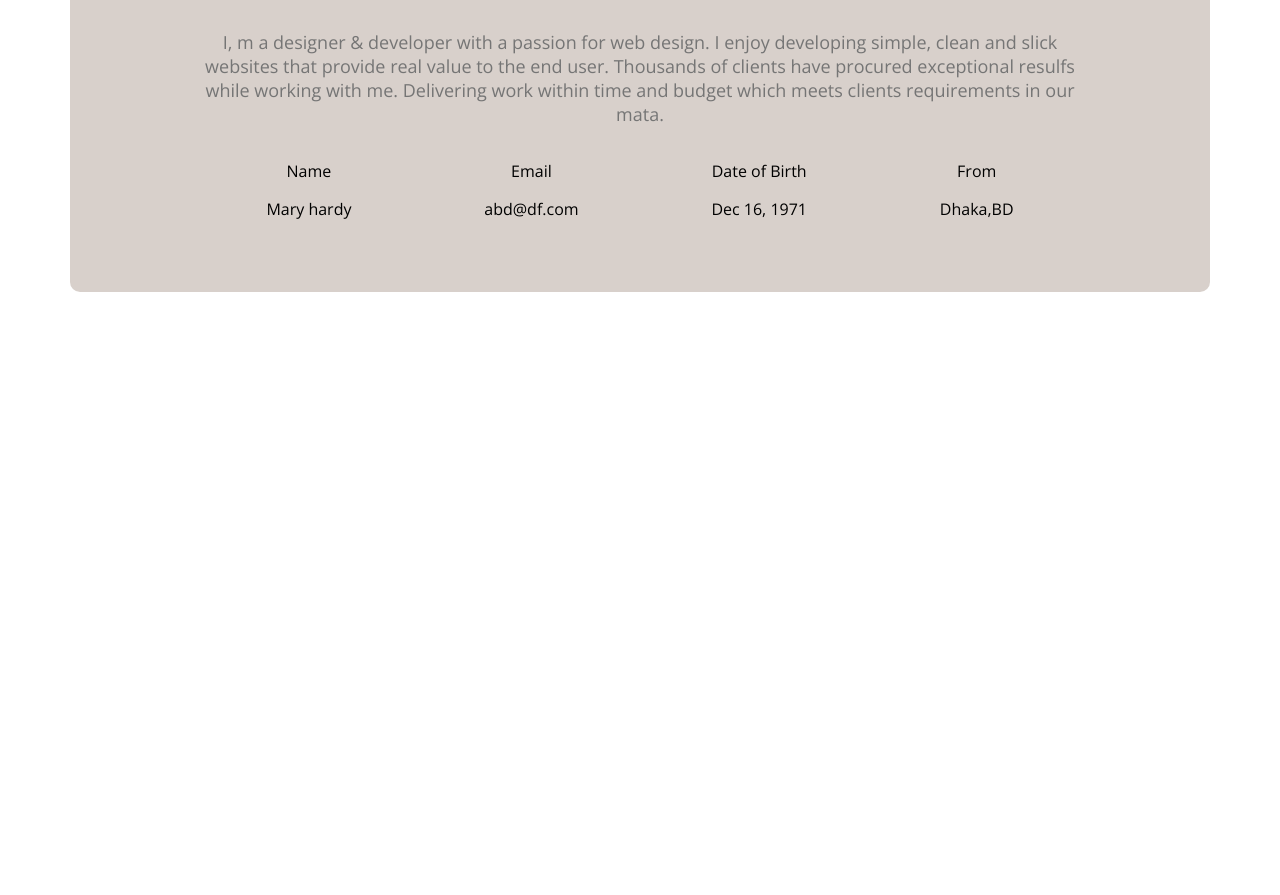
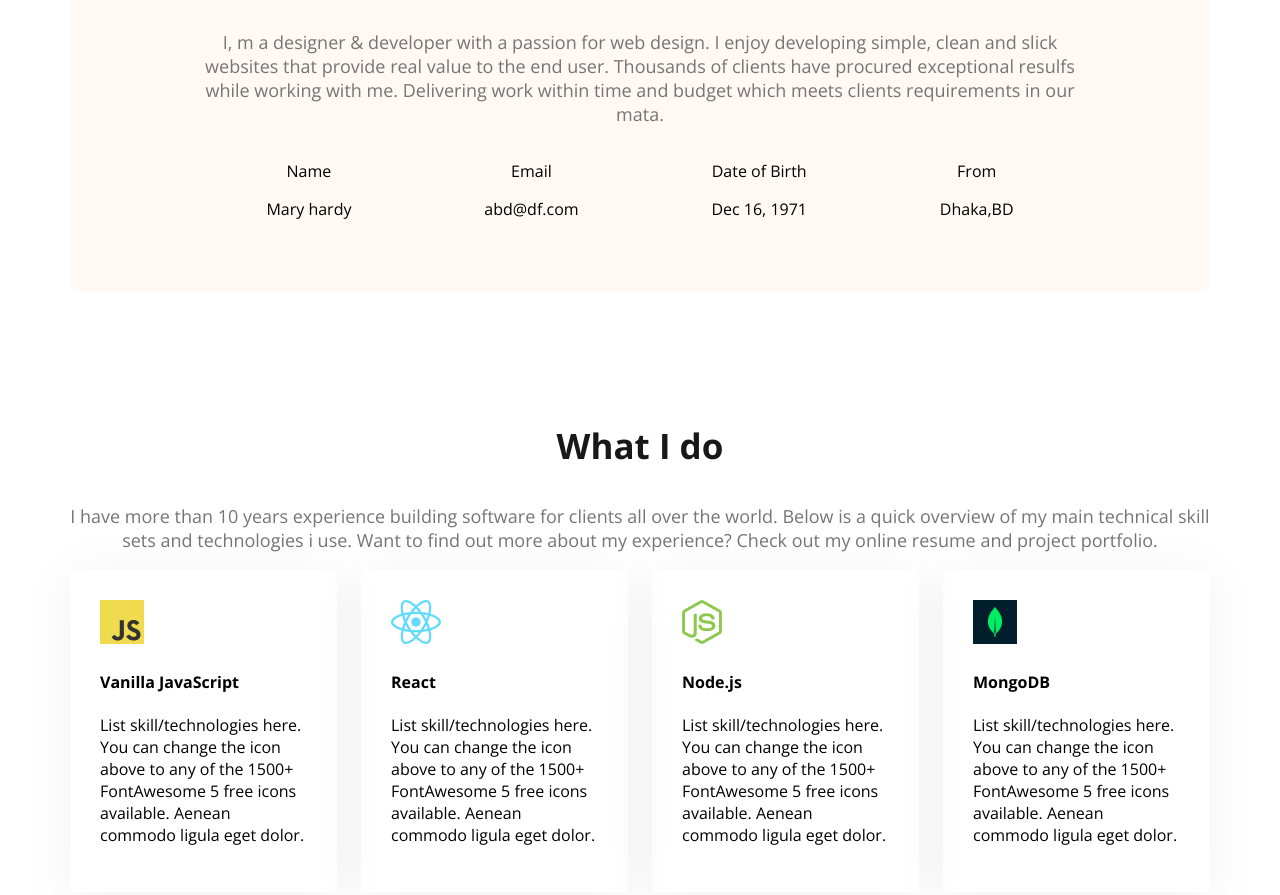
Before and after one commit to ShovonTheBarua/web-dev-portfolio, a plain HTML site: page index.html in a window 1280 px wide. Shown: the part 1103-1998 px from the top of the page. Before the commit the page ends 1403 px from the top, so only its background shows below. Drawn offline with nearby package versions, Linux system fonts and the light colour scheme.

Commit message:
added skills

```diff
--- a/index.html
+++ b/index.html
@@ -58,6 +58,36 @@
                 </div>
             </div>
         </section>
+        <!-- what i do section start -->
+         <section class="skills">
+            <h3 class="section-title text-center">What I do</h3>
+            <p class="section-description text-center">I have more than 10 years experience building software for clients all over the world. Below is a quick overview of my main technical skill sets and technologies i use. Want to find out more about my experience? Check out my online resume and project portfolio.</p>
+
+            <div class="skills-container">
+                 <!-- .skill*4>img+h4.skill-title+p.skill-description -->
+                 <div class="skill">
+                     <img src="images/icons/js.png" alt="">
+                     <h4 class="skill-title">Vanilla JavaScript</h4>
+                     <p class="skill-description">List skill/technologies here. You can change the icon above to any of the 1500+ FontAwesome 5 free icons available. Aenean commodo ligula eget dolor.</p>
+                    </div>
+                    <div class="skill">
+                        <img src="images/icons/react.png" alt="">
+                        <h4 class="skill-title">React</h4>
+                        <p class="skill-description">List skill/technologies here. You can change the icon above to any of the 1500+ FontAwesome 5 free icons available. Aenean commodo ligula eget dolor.</p>
+                    </div>
+                    <div class="skill">
+                        <img src="images/icons/nodejs.png" alt="">
+                        <h4 class="skill-title">Node.js</h4>
+                        <p class="skill-description">List skill/technologies here. You can change the icon above to any of the 1500+ FontAwesome 5 free icons available. Aenean commodo ligula eget dolor.</p>
+                    </div>
+                    <div class="skill">
+                        <img src="images/icons/mongo.png" alt="">
+                        <h4 class="skill-title">MongoDB</h4>
+                        <p class="skill-description">List skill/technologies here. You can change the icon above to any of the 1500+ FontAwesome 5 free icons available. Aenean commodo ligula eget dolor.</p>
+                    </div>
+            </div>
+         </section>
+    </main>
     </main>
     <footer>
 
--- a/styles/nav.css
+++ b/styles/nav.css
@@ -9,8 +9,7 @@
 
 /* shared style */
 .secondary-bg{
-    /* background-color: #FFF8F3; */
-    background-color: #d8d0cb;
+    background-color: #FFF8F3;
 
 }
 .text-primary{
@@ -36,6 +35,9 @@
 .section-description{
     font-size: 18px;
     color: #757575;
+}
+.text-center{
+    text-align: center;
 }
 /* header */
 .header{
@@ -96,11 +98,14 @@ main{
     max-width: 1140px;
     margin: 0 auto;
 }
+main section{
+    margin-top: 130px;
+    margin-bottom: 130px;
+}
 /* about styles */
 .about{
     border-radius: 10px;
     padding: 56px 130px;
-    margin-top: 130px;
     text-align: center;
 }
 .about-items{
@@ -110,3 +115,13 @@ main{
 .item-description{
     font-weight: 600px;
 }
+/* skills section style */
+.skills-container{
+    display: flex;
+    gap: 24px;
+}
+
+.skill{
+    padding: 30px;
+    box-shadow: 0px 6px 50px 0 rgba(0, 0, 0, 0.06) ;
+}
```
